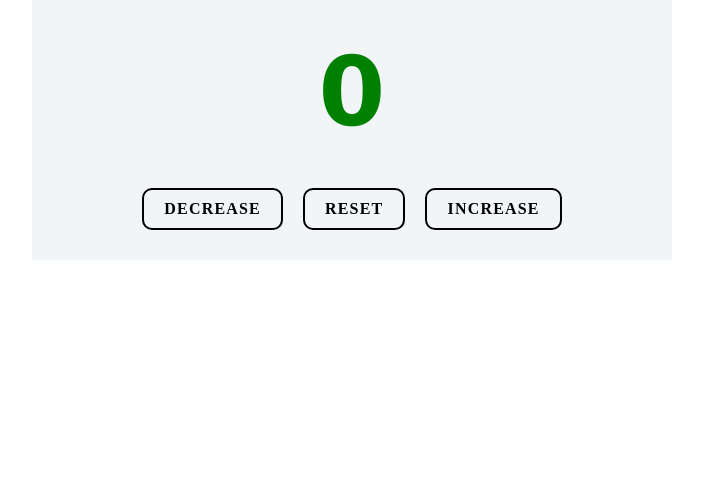
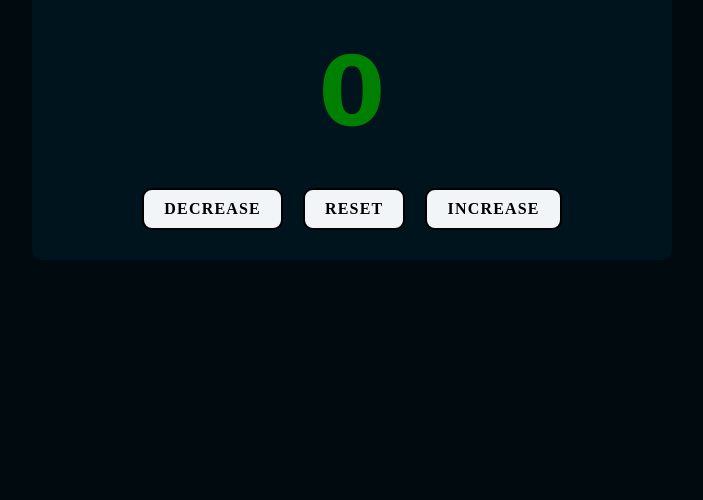
Before and after one commit to Asamoahfrancis/HTML-CSS-JS_Projects, a plain HTML site: page counter-app/counter.html in a window 1280 px wide. Shown: the part 300-800 px from the top of the page, without its empty margins (288-991 px from the left). Drawn offline with Linux system fonts and the light colour scheme.

Commit message:
edited the counter

```diff
--- a/counter-app/styles.css
+++ b/counter-app/styles.css
@@ -1,5 +1,6 @@
 html {
   box-sizing: border-box;
+  background-color: #010a0f;
 }
 *,
 *::before,
@@ -11,7 +12,9 @@ main {
   height: auto;
   margin: 10% auto;
   padding: 10px;
-  background-color: rgb(241, 245, 248);
+  background-color: #00141e;
+  border-radius: 10px;
+  color: #001e28;
 }
 .sec_one {
   display: flex;
```
